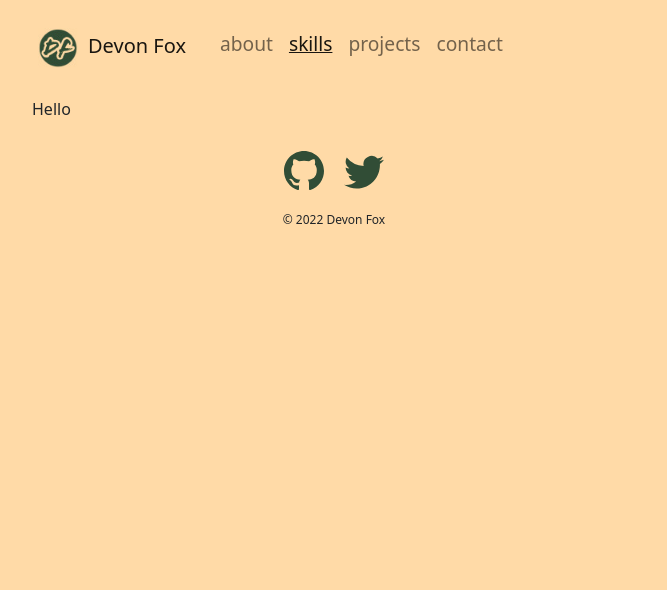
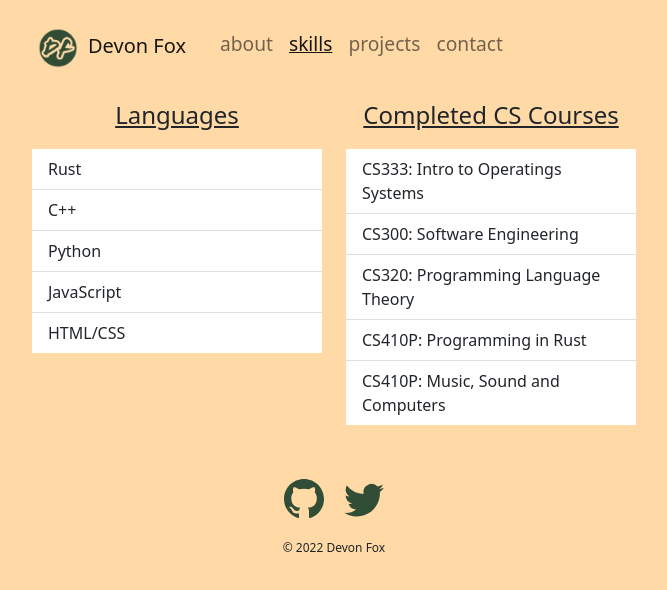
Before and after one commit to foxdevpdx/foxdevpdx.github.io, a plain HTML site: page skills.html in a window 1280 px wide. Shown: the whole page, without its empty margins (306-973 px from the left). Drawn offline with nearby package versions, Linux system fonts and the light colour scheme; no server answers.

Commit message:
updated skills

```diff
--- a/skills.html
+++ b/skills.html
@@ -67,12 +67,39 @@
       </div>
     </header>
     <main id="main" class="main pt-3 ml-4">
-      <div id="about container">
+      <div id="skills">
         <div class="row">
-          <span class="col-xl-3"></span>
-          <span class="col-xs-12 col-sm-6 col-xl-6">
-            <div>Hello</div>
+          <span class="col-sm-2 col-lg-2 col-xl-3"></span>
+          <span class="col-xs-12 col-sm-4 col-lg-4 col-xl-3 mb-4">
+            <div class="text-center fs-4 text-decoration-underline mb-3">
+              Languages
+            </div>
+            <ul class="list-group list-group-flush">
+              <li class="list-group-item">Rust</li>
+              <li class="list-group-item">C++</li>
+              <li class="list-group-item">Python</li>
+              <li class="list-group-item">JavaScript</li>
+              <li class="list-group-item">HTML/CSS</li>
+            </ul>
           </span>
+          <span class="col-xs-12 col-sm-4 col-lg-4 col-xl-3 mb-4"
+            ><div class="text-center fs-4 text-decoration-underline mb-3">
+              Completed CS Courses
+            </div>
+            <ul class="list-group list-group-flush">
+              <li class="list-group-item">
+                CS333: Intro to Operatings Systems
+              </li>
+              <li class="list-group-item">CS300: Software Engineering</li>
+              <li class="list-group-item">
+                CS320: Programming Language Theory
+              </li>
+              <li class="list-group-item">CS410P: Programming in Rust</li>
+              <li class="list-group-item">
+                CS410P: Music, Sound and Computers
+              </li>
+            </ul></span
+          >
           <!-- <span></span> -->
         </div>
       </div>
```
